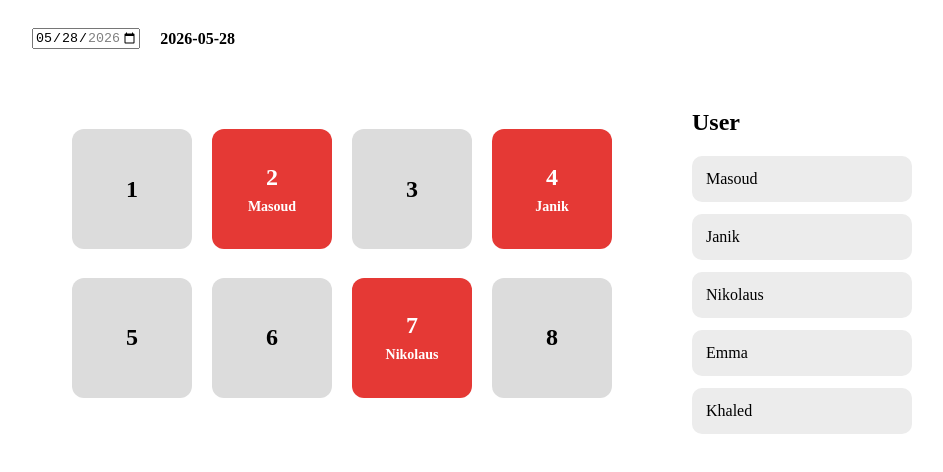
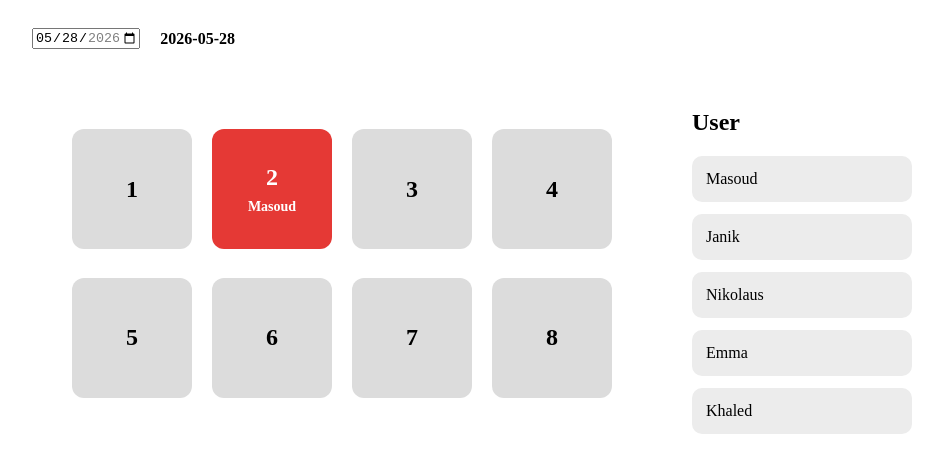
Before and after one commit to masoud-bs/tischbuchung, an Angular app: page / in a window 1280 px wide. Shown: the top 472 px of the page, without its empty margins (16-959 px from the left). Built offline with nearby package versions, Linux system fonts and the light colour scheme.

Commit message:
Refactor booking state by date

```diff
--- a/src/app/components/tisch-layout/tisch-layout.html
+++ b/src/app/components/tisch-layout/tisch-layout.html
@@ -11,7 +11,7 @@
       <div
         class="table"
         [class.selected]="selectedTable === table.id"
-        [class.booked]="table.booked"
+        [class.booked]="isTableBooked(table.id)"
         (click)="selectTable(table)"
       >
         <div class="table-content">
@@ -19,9 +19,9 @@
             {{ table.id }}
           </span>
 
-          @if (table.user) {
+          @if (getTableUser(table.id)) {
             <span class="user-name">
-              {{ table.user }}
+              {{ getTableUser(table.id) }}
             </span>
           }
         </div>
--- a/src/app/components/tisch-layout/tisch-layout.ts
+++ b/src/app/components/tisch-layout/tisch-layout.ts
@@ -1,6 +1,7 @@
 import { Component } from '@angular/core';
 import { TableModel } from '../../models/table.model';
 import { FormsModule } from '@angular/forms';
+import { BookingModel } from '../../models/booking.model';
 
 @Component({
   selector: 'app-tisch-layout',
@@ -10,14 +11,22 @@ import { FormsModule } from '@angular/forms';
 })
 export class TischLayout {
   tables: TableModel[] = [
-    { id: 1, booked: false, user: '' },
-    { id: 2, booked: true, user: 'Masoud' },
-    { id: 3, booked: false, user: '' },
-    { id: 4, booked: true, user: 'Janik' },
-    { id: 5, booked: false, user: '' },
-    { id: 6, booked: false, user: '' },
-    { id: 7, booked: true, user: 'Nikolaus' },
-    { id: 8, booked: false, user: '' },
+    { id: 1 },
+    { id: 2 },
+    { id: 3 },
+    { id: 4 },
+    { id: 5 },
+    { id: 6 },
+    { id: 7 },
+    { id: 8 },
+  ];
+
+  bookings: BookingModel[] = [
+    {
+      tableId: 2,
+      user: 'Masoud',
+      date: this.getTodayDate(),
+    },
   ];
 
   users = ['Masoud', 'Janik', 'Nikolaus', 'Emma', 'Khaled'];
@@ -48,22 +57,30 @@ export class TischLayout {
       return;
     }
 
+    const existingBooking = this.bookings.find(
+      (booking) => booking.tableId === table.id && booking.date === this.selectedDate,
+    );
+
     // Unbook own table
-    if (table.booked && table.user === this.selectedUser) {
-      table.booked = false;
-      table.user = '';
+    if (existingBooking && existingBooking.user === this.selectedUser) {
+      this.bookings = this.bookings.filter(
+        (booking) => !(booking.tableId === table.id && booking.date === this.selectedDate),
+      );
 
       return;
     }
 
     // Already booked by another user
-    if (table.booked) {
+    if (existingBooking) {
       return;
     }
 
     // Book table
-    table.booked = true;
-    table.user = this.selectedUser;
+    this.bookings.push({
+      tableId: table.id,
+      user: this.selectedUser,
+      date: this.selectedDate,
+    });
 
     this.selectedTable = table.id;
   }
@@ -71,4 +88,18 @@ export class TischLayout {
   selectUser(user: string) {
     this.selectedUser = user;
   }
+
+  isTableBooked(tableId: number): boolean {
+    return this.bookings.some(
+      (booking) => booking.tableId === tableId && booking.date === this.selectedDate,
+    );
+  }
+
+  getTableUser(tableId: number): string {
+    const booking = this.bookings.find(
+      (booking) => booking.tableId === tableId && booking.date === this.selectedDate,
+    );
+
+    return booking ? booking.user : '';
+  }
 }
--- /dev/null
+++ b/src/app/models/booking.model.ts
@@ -0,0 +1,5 @@
+export interface BookingModel {
+  tableId: number;
+  user: string;
+  date: string;
+}
--- a/src/app/models/table.model.ts
+++ b/src/app/models/table.model.ts
@@ -1,5 +1,3 @@
 export interface TableModel {
   id: number;
-  booked: boolean;
-  user: string;
 }
```
